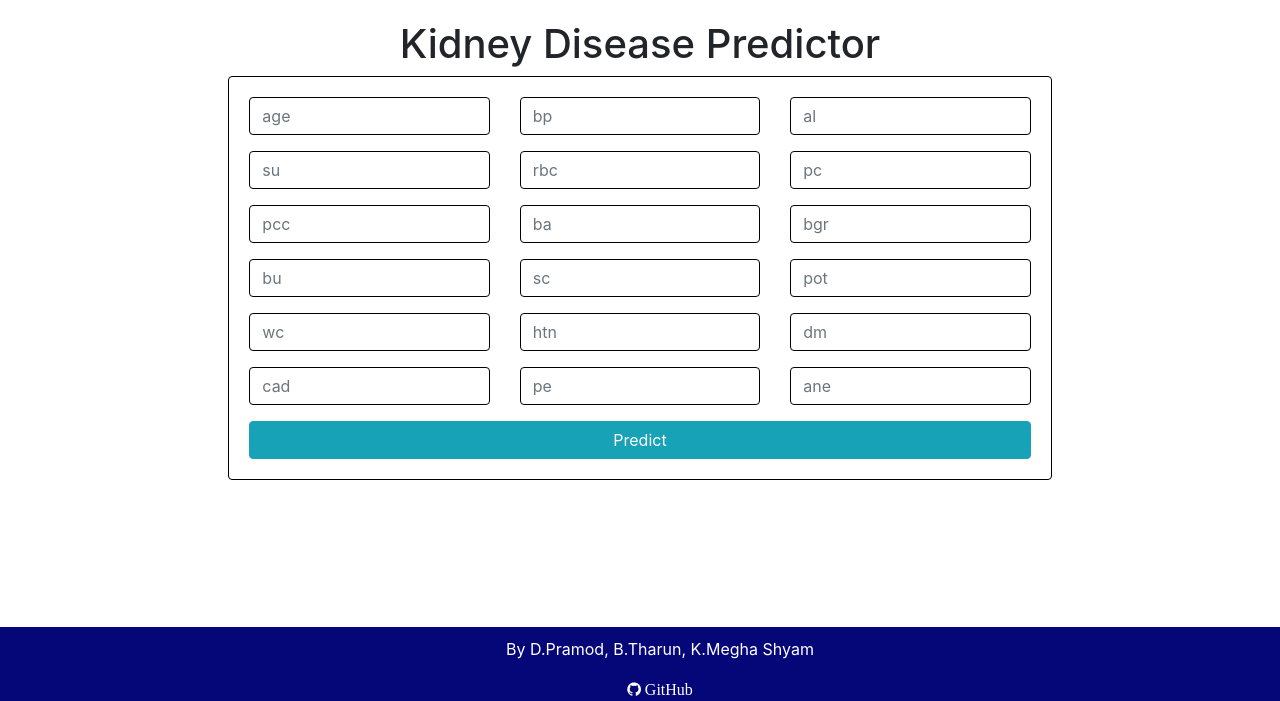
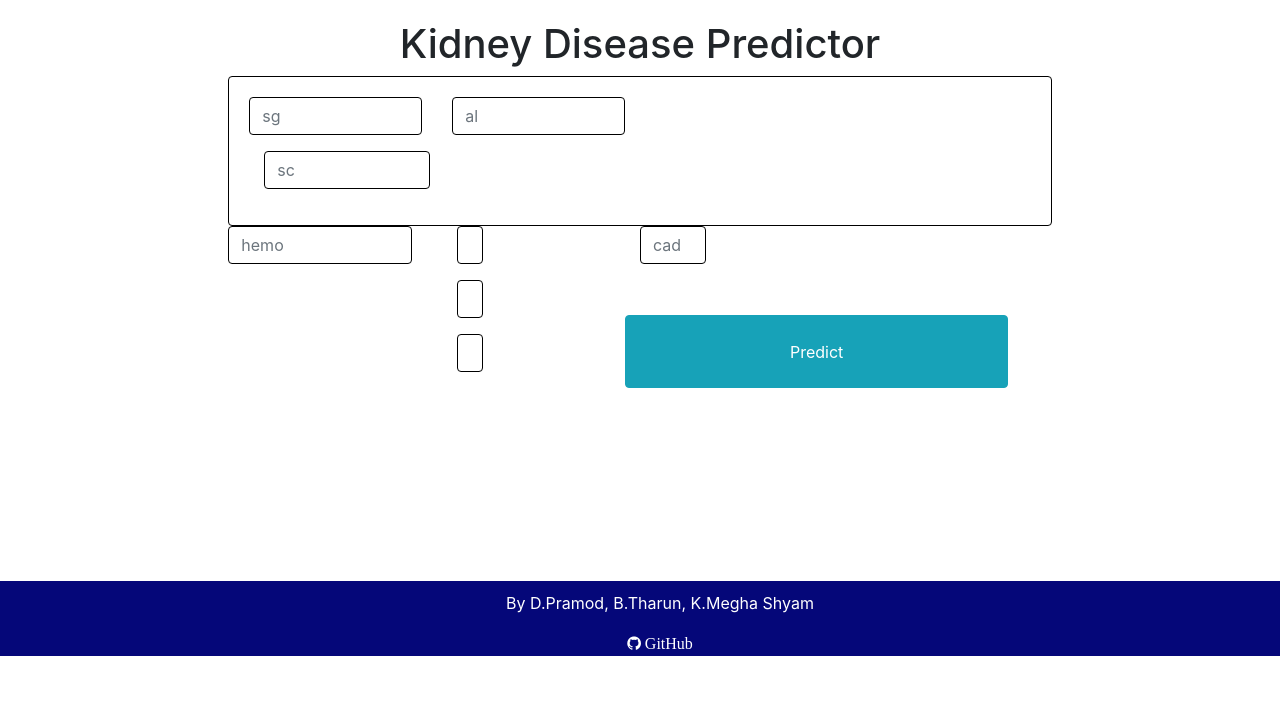
Before and after one commit to MeghaShyamK/chronicKidneyDisease, a Flask app: page /kidney in a window 1280 px wide. Shown: the part 76-777 px from the top of the page. Run offline with Flask 2, Linux system fonts and the light colour scheme; some libraries are stand-ins or nearby versions.

Commit message:
MODIFIES_1

```diff
--- a/app.py
+++ b/app.py
@@ -8,7 +8,7 @@
 app = Flask(__name__)
 
 def predict(values, dic):
-    if len(values) == 18:
+    if len(values) == 8:
         model = pickle.load(open('Chronic_kidney_File.pkl','rb'))
         values = np.asarray(values)
         return model.predict(values.reshape(1, -1))[0]
--- a/templates/kidney.html
+++ b/templates/kidney.html
@@ -8,107 +8,137 @@
         <div class="card card-body" style="border: 1px solid black;">
             <form class="form-horizontal" action="{{ url_for('predictPage') }}" method="POST">
                 <div class="row">
-                    <div class="col-md-4">
+                    <!-- <div class="col-md-3">
                         <div class="form-group">
                             <input style="border: 1px solid black;" class="form-control" type="text" name="age" placeholder="age">
                         </div>
                     </div>
-                    <div class="col-md-4">
+                    <div class="col-md-3">
                         <div class="form-group">
                             <input style="border: 1px solid black;" class="form-control" type="text" name="bp" placeholder="bp">
                         </div>
+                    </div> -->
+                    <div class="col-md-3">
+                        <div class="form-group">
+                            <input style="border: 1px solid black;" class="form-control" type="text" name="sg" placeholder="sg">
+                        </div>
                     </div>
-                    <div class="col-md-4">
+                    <div class="col-md-3">
                         <div class="form-group">
                             <input style="border: 1px solid black;" class="form-control" type="text" name="al" placeholder="al">
                         </div>
                     </div>
                 </div>
-                <div class="row">
-                    <div class="col-md-4">
+                <!-- <div class="row">
+                    <div class="col-md-3">
                         <div class="form-group">
                             <input style="border: 1px solid black;" class="form-control" type="text" name="su" placeholder="su">
                         </div>
                     </div>
-                    <div class="col-md-4">
+                    <div class="col-md-3">
                         <div class="form-group">
                             <input style="border: 1px solid black;" class="form-control" type="text" name="rbc" placeholder="rbc">
                         </div>
                     </div>
-                    <div class="col-md-4">
+                    <div class="col-md-3">
                         <div class="form-group">
                             <input style="border: 1px solid black;" class="form-control" type="text" name="pc" placeholder="pc">
                         </div>
                     </div>
-                </div>
-                <div class="row">
-                    <div class="col-md-4">
+                    <div class="col-md-3">
                         <div class="form-group">
                             <input style="border: 1px solid black;" class="form-control" type="text" name="pcc" placeholder="pcc">
                         </div>
                     </div>
-                    <div class="col-md-4">
+                </div>
+                <div class="row">
+                    <div class="col-md-3">
                         <div class="form-group">
                             <input style="border: 1px solid black;" class="form-control" type="text" name="ba" placeholder="ba">
                         </div>
                     </div>
-                    <div class="col-md-4">
+                    <div class="col-md-3">
                         <div class="form-group">
                             <input style="border: 1px solid black;" class="form-control" type="text" name="bgr" placeholder="bgr">
                         </div>
                     </div>
-                </div>
-                <div class="row">
-                    <div class="col-md-4">
+                    <div class="col-md-3">
                         <div class="form-group">
                             <input style="border: 1px solid black;" class="form-control" type="text" name="bu" placeholder="bu">
                         </div>
-                    </div>
-                    <div class="col-md-4">
+                    </div> -->
+                    <div class="col-md-3">
                         <div class="form-group">
                             <input style="border: 1px solid black;" class="form-control" type="text" name="sc" placeholder="sc">
                         </div>
                     </div>
-                    <div class="col-md-4">
+                </div>
+                <div class="row">
+                    <!-- <div class="col-md-3">
+                        <div class="form-group">
+                            <input style="border: 1px solid black;" class="form-control" type="text" name="sod" placeholder="sod">
+                        </div>
+                    </div>
+                    <div class="col-md-3">
                         <div class="form-group">
                             <input style="border: 1px solid black;" class="form-control" type="text" name="pot" placeholder="pot">
+                        </div>
+                    </div> -->
+                    <div class="col-md-3">
+                        <div class="form-group">
+                            <input style="border: 1px solid black;" class="form-control" type="text" name="hemo" placeholder="hemo">
+                        </div>
+                    </div>
+                    <div class="col-md-3">
+                        <!-- <div class="form-group">
+                            <input style="border: 1px solid black;" class="form-control" type="text" name="pcv" placeholder="pcv">
                         </div>
                     </div>
                 </div>
                 <div class="row">
-                    <div class="col-md-4">
+                    <div class="col-md-3">
                         <div class="form-group">
                             <input style="border: 1px solid black;" class="form-control" type="text" name="wc" placeholder="wc">
                         </div>
+                    </div> -->
+                    <div class="col-md-3">
+                        <div class="form-group">
+                            <input style="border: 1px solid black;" class="form-control" type="text" name="rc" placeholder="rc">
+                        </div>
                     </div>
-                    <div class="col-md-4">
+                    <div class="col-md-3">
                         <div class="form-group">
                             <input style="border: 1px solid black;" class="form-control" type="text" name="htn" placeholder="htn">
                         </div>
                     </div>
-                    <div class="col-md-4">
+                    <div class="col-md-3">
                         <div class="form-group">
                             <input style="border: 1px solid black;" class="form-control" type="text" name="dm" placeholder="dm">
                         </div>
                     </div>
                 </div>
                 <div class="row">
-                    <div class="col-md-4">
+                    <div class="col-md-3">
                         <div class="form-group">
                             <input style="border: 1px solid black;" class="form-control" type="text" name="cad" placeholder="cad">
                         </div>
                     </div>
-                    <div class="col-md-4">
+                    <!-- <div class="col-md-3">
+                        <div class="form-group">
+                            <input style="border: 1px solid black;" class="form-control" type="text" name="appet" placeholder="appet">
+                        </div>
+                    </div>
+                    <div class="col-md-3">
                         <div class="form-group">
                             <input style="border: 1px solid black;" class="form-control" type="text" name="pe" placeholder="pe">
                         </div>
                     </div>
-                    <div class="col-md-4">
+                    <div class="col-md-3">
                         <div class="form-group">
                             <input style="border: 1px solid black;" class="form-control" type="text" name="ane" placeholder="ane">
                         </div>
                     </div>
-                </div>
+                </div> -->
                 <input type="submit" class="btn btn-info btn-block" value="Predict">
             </form>
         </div>
--- a/templates/predict.html
+++ b/templates/predict.html
@@ -4,9 +4,10 @@
         <div class="col-md-3"></div>
         <div class="col-md-6">
             {% if pred == 1 %}
-                <div class="card card-body alert alert-danger"><center>Sorry! Please consult DOCTOR.</center></div>
+                <div class="card card-body alert alert-danger"><center>Sorry! Please consult DOCTOR. You have Chronic kidney disease</center></div>
             {% else %}
-                <div class="card card-body alert alert-success"><center>Great! You are HEALTHY.</center></div>
+                <div class="card card-body alert alert-success"><center>Great! You are HEALTHY.
+                </center></div>
             {% endif %}
             <div class="row">
                 <div class="col-md-4"></div>
```
Also changed, not shown: 3 other files.
